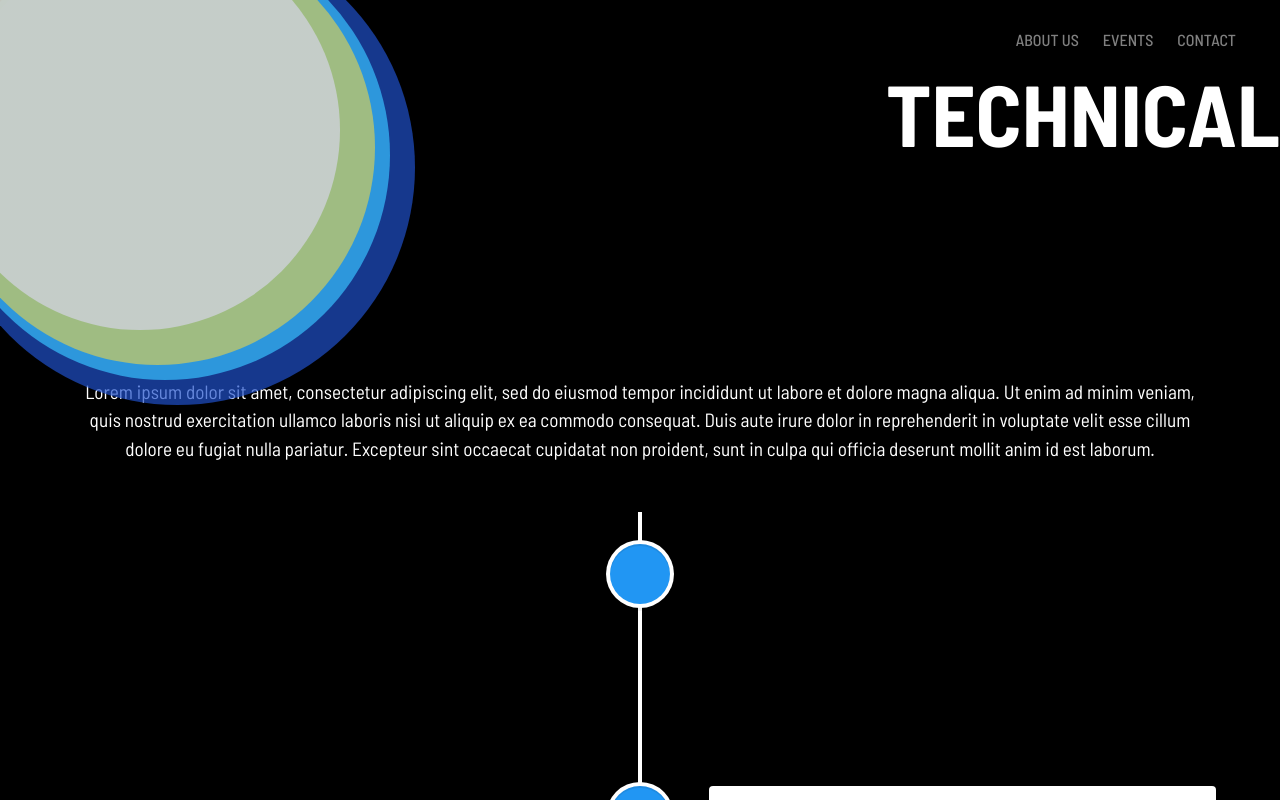
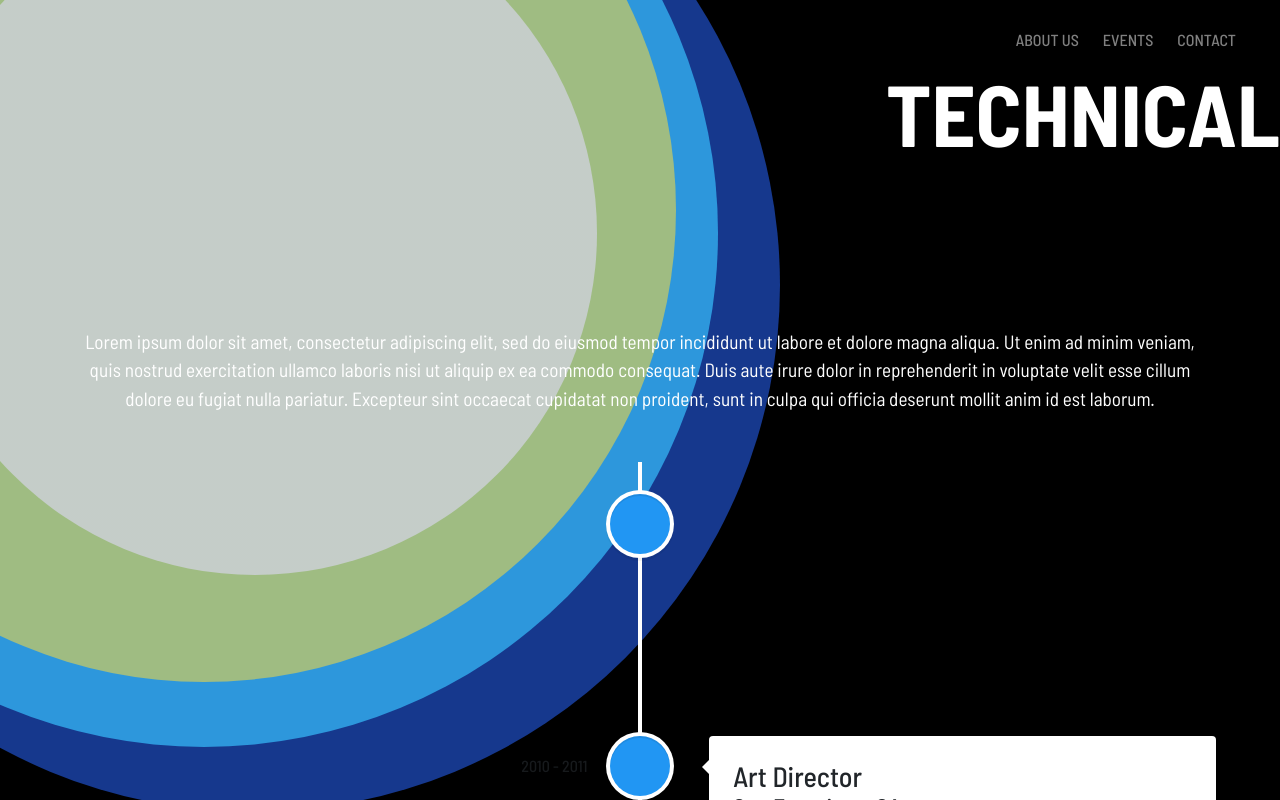
Before and after one commit to Felicity-IIIT-Hyderabad/website-2021, a React (Create React App) app in the folder reactapp/: page /events-technical in a window 1280 px wide. Shown: the top 800 px of the page. Built offline with nearby package versions, Linux system fonts and the light colour scheme.

Commit message:
increase circle size

```diff
--- a/reactapp/src/components/Event.css
+++ b/reactapp/src/components/Event.css
@@ -1,11 +1,11 @@
 #cult-circle1 {
 	position: absolute;
     background: linear-gradient(0deg, rgba(59, 80, 89, 0.64), rgba(59, 80, 89, 0.64)), rgba(59, 80, 89, 0.64);
-    top: -70px;
-    left: -60px;
+    left: -87px;
+	top: -109px;
     border-radius: 50%;
-    width: 400px;
-    height: 400px;
+    width: 684px;
+	height: 684px;
 }
 .cult-body{
 	background: #0F2028;
@@ -15,71 +15,71 @@
 #cult-circle2 {
 	position: absolute;
     background: rgba(73, 120, 95, 0.69);
-    top: -70px;
-    left: -60px;
     border-radius: 50%;
-    width: 435px;
-    height: 435px;
+    width: 944px;
+	height: 944px;
+	left: -268px;
+	top: -262px;
 }
 
 #cult-circle3 {
 	position: absolute;
     background: rgba(73, 120, 115, 0.69);
-    top: -70px;
-    left: -60px;
     border-radius: 50%;
-    width: 450px;
-    height: 450px;
+    width: 1028px;
+	height: 1028px;
+	left: -310px;
+	top: -281px;
 }
 
 #cult-circle4 {
 	position: absolute;
     background: rgba(73, 74, 120, 0.69);
-    top: -70px;
-    left: -60px;
     border-radius: 50%;
-    width: 475px;
-    height: 475px;
+    width: 1055px;
+	height: 1054px;
+	left: -275px;
+	top: -242px;
 }
 
 #tech-circle1 {
 	position: absolute;
     background: linear-gradient(0deg, rgba(255, 255, 255, 0.64), rgba(255, 255, 255, 0.64)), rgba(59, 80, 89, 0.64);
-    top: -70px;
-    left: -60px;
     border-radius: 50%;
-    width: 400px;
-    height: 400px;
+	width: 684px;
+	height: 684px;
+	left: -87px;
+	top: -109px;
 }
 
 #tech-circle2 {
 	position: absolute;
     background: rgba(210, 205, 91, 0.69);
-    top: -70px;
-    left: -60px;
     border-radius: 50%;
-    width: 435px;
-    height: 435px;
+    width: 944px;
+	height: 944px;
+	left: -268px;
+	top: -262px;
 }
 
 #tech-circle3 {
 	position: absolute;
     background: rgba(56, 195, 255, 0.69);
-    top: -70px;
-    left: -60px;
     border-radius: 50%;
-    width: 450px;
-    height: 450px;
+    width: 1028px;
+	height: 1028px;
+	left: -310px;
+	top: -281px;
 }
 
 #tech-circle4 {
 	position: absolute;
     background: rgba(32, 81, 205, 0.69);
-    top: -70px;
-    left: -60px;
     border-radius: 50%;
-    width: 475px;
-    height: 475px;
+    width: 1055px;
+	height: 1054px;
+	left: -275px;
+	top: -242px;
 }
 
 .image-absolute img{
@@ -89,10 +89,14 @@
 }
 
 .event-list{
-	margin-top: 200px;
+	position: relative;
+	z-index: 3;
+	margin-top: 150px;
 }
 
 .event-heading{
+	position: relative;
+	z-index: 3;
 	text-align: right;
 }
 
```
